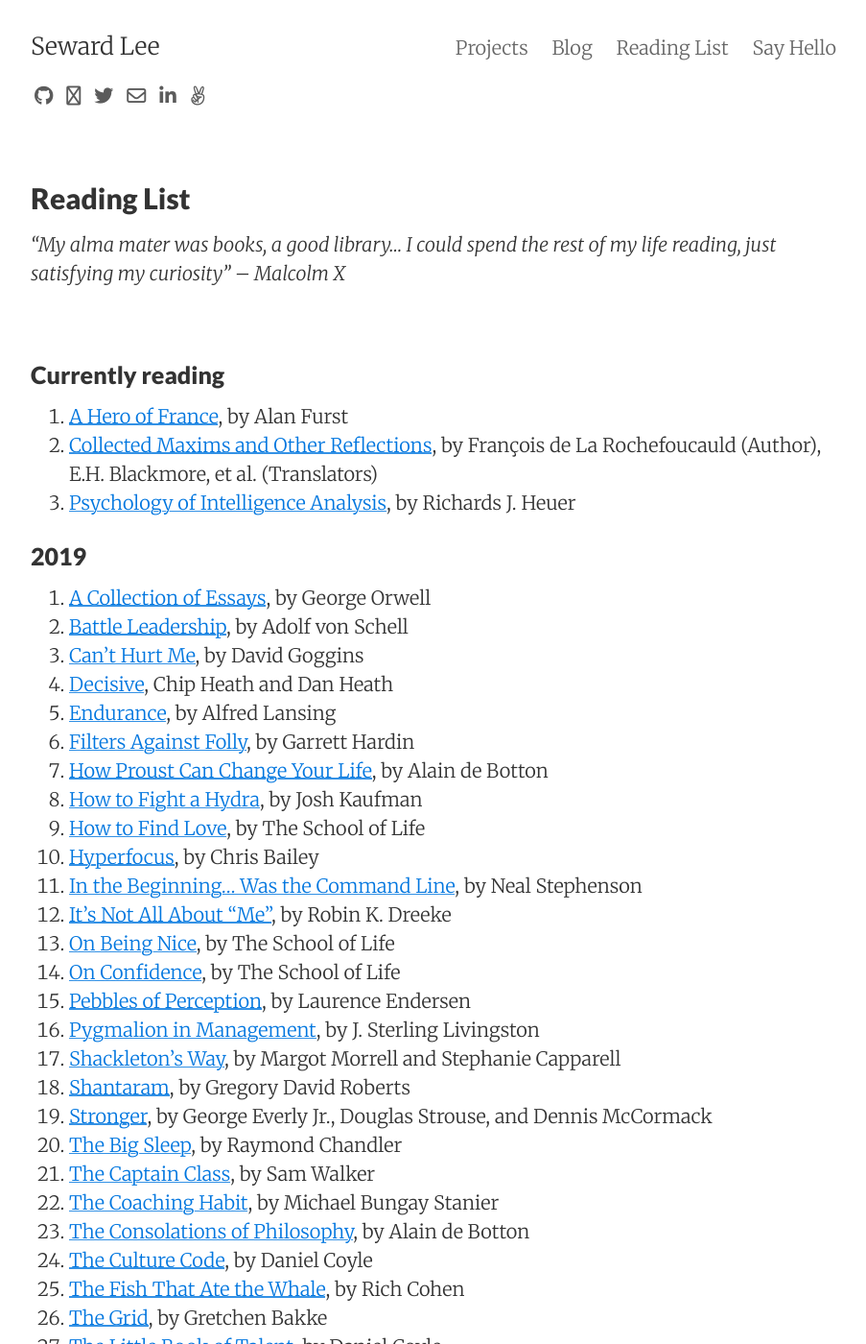
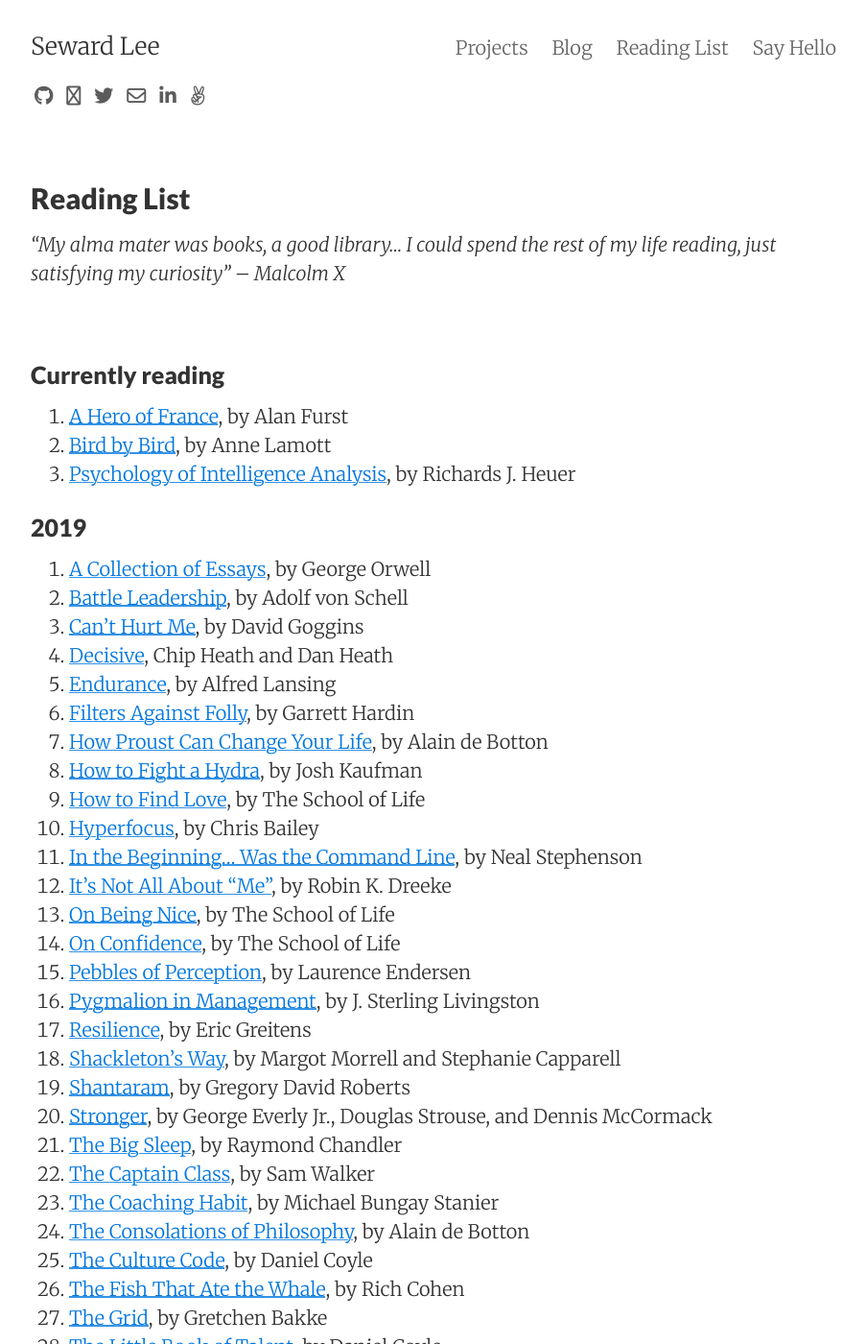
Before and after one commit to sewardlee337/sewardlee337.github.io, a Jekyll site: the page built from readinglist.md, in a window 1280 px wide and 1400 px high. Shown: the whole window at 96% size, without its empty margins (188-1091 px from the left). Built offline with Jekyll 4.4.1, drawn with Linux system fonts in a browser that asks for light colours; nearby versions of some CDN libraries.

Commit message:
Update reading list

```diff
--- a/readinglist.md
+++ b/readinglist.md
@@ -13,7 +13,7 @@
 ### Currently reading
 
 1. [A Hero of France](https://amzn.to/2xa8DPo), by Alan Furst
-1. [Collected Maxims and Other Reflections](https://amzn.to/2WXzJc1), by François de La Rochefoucauld (Author), E.H. Blackmore, et al. (Translators)
+1. [Bird by Bird](https://amzn.to/2SMSF7S), by Anne Lamott
 1. [Psychology of Intelligence Analysis](https://amzn.to/2TfQ60S), by Richards J. Heuer
 
 ### 2019
@@ -34,6 +34,7 @@
 1. [On Confidence](https://amzn.to/2D08osI), by The School of Life
 1. [Pebbles of Perception](https://amzn.to/2ScgR5O), by Laurence Endersen
 1. [Pygmalion in Management](https://amzn.to/2TRIgux), by J. Sterling Livingston
+1. [Resilience](https://amzn.to/2YvlCGC), by Eric Greitens
 1. [Shackleton's Way](https://amzn.to/2TcA83I), by Margot Morrell and Stephanie Capparell
 1. [Shantaram](https://amzn.to/2EI0aZH), by Gregory David Roberts
 1. [Stronger](https://amzn.to/2TtRIVN), by George Everly Jr., Douglas Strouse, and Dennis McCormack
```
